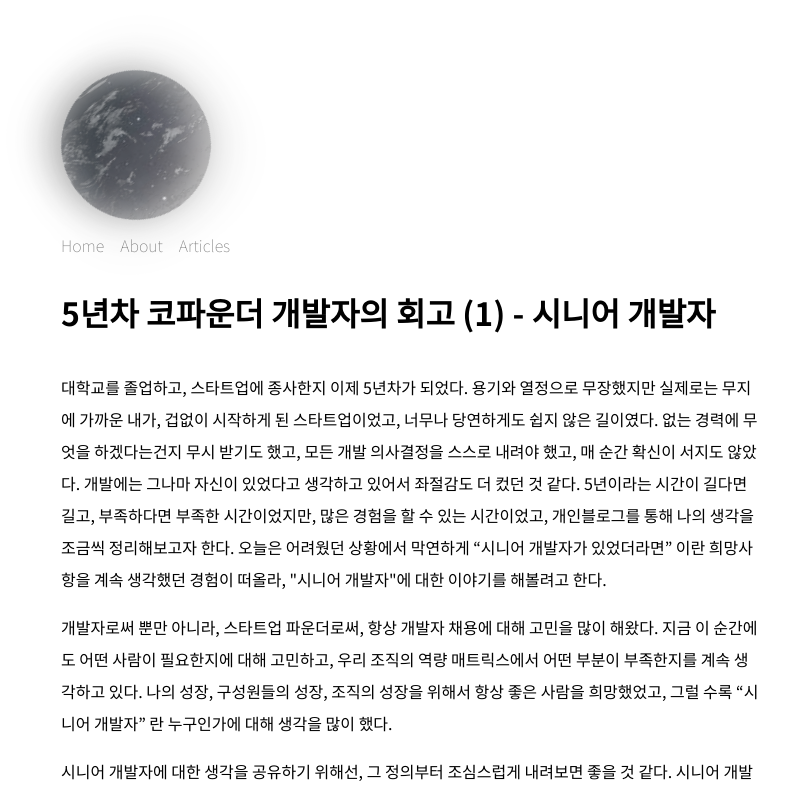
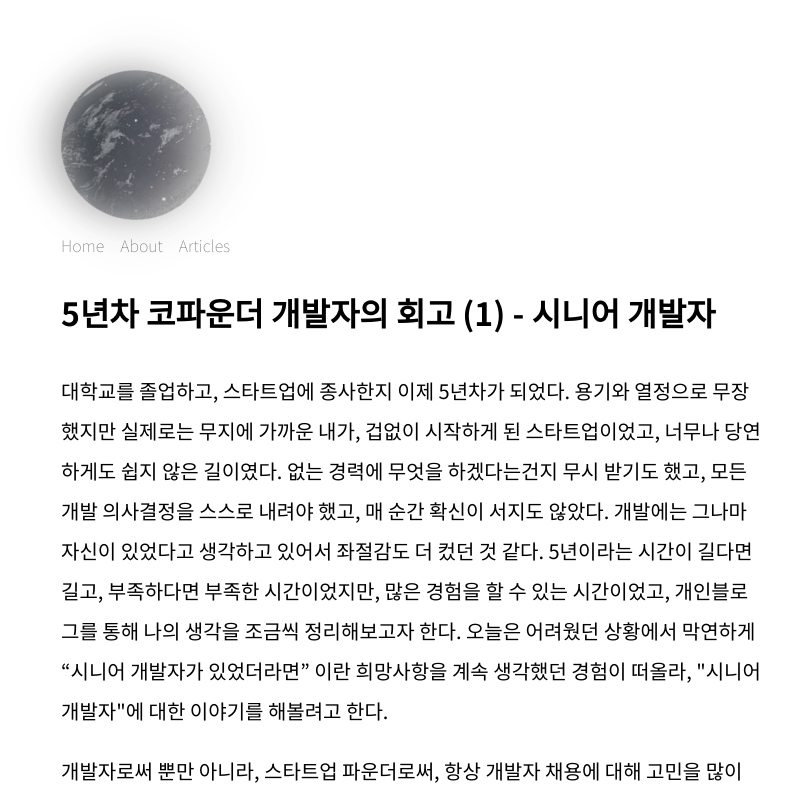
Before and after one commit to OrangeNebula/nebula-blog-app, a React (Create React App) app: page /articles/1 in a window 1280 px wide. Shown: the top 794 px of the page, without its empty margins (229-1019 px from the left). Built offline with nearby package versions, Linux system fonts and the light colour scheme.

Commit message:
[기능] FB Comment 기능 추가, deploy 커맨드 추가

```diff
--- a/package.json
+++ b/package.json
@@ -27,7 +27,8 @@
     "start": "react-scripts start",
     "build": "react-scripts build",
     "test": "react-scripts test",
-    "eject": "react-scripts eject"
+    "eject": "react-scripts eject",
+    "deploy": "yarn build && aws s3 sync build/ s3://orangenebula.io"
   },
   "eslintConfig": {
     "extends": [
--- a/public/index.html
+++ b/public/index.html
@@ -39,5 +39,7 @@
       To begin the development, run `npm start` or `yarn start`.
       To create a production bundle, use `npm run build` or `yarn build`.
     -->
+    <div id="fb-root"></div>
+    <script async defer crossorigin="anonymous" src="https://connect.facebook.net/en_US/sdk.js#xfbml=1&version=v11.0" nonce="IRKdwHVM"></script>
   </body>
 </html>
--- a/src/Article/components/ArticleContent.module.css
+++ b/src/Article/components/ArticleContent.module.css
@@ -4,6 +4,7 @@
 
 .Wrap p {
     line-height: 2.0em;
+    font-size: 20px;
 }
 
 .Wrap ul {
@@ -18,3 +19,12 @@
 .Wrap img {
     width: 100%;
 }
+
+.Comment {
+    margin-top: 60px;
+    margin-bottom: 40px;
+}
+
+.Comment iframe {
+    width: 100%;
+}
--- a/src/Article/components/ArticleContent.tsx
+++ b/src/Article/components/ArticleContent.tsx
@@ -1,13 +1,24 @@
 import ReactMarkdown from 'react-markdown';
+import { useEffect } from 'react';
 import Title from '../../Core/components/Typography/Title';
 import styles from './ArticleContent.module.css';
 
 interface Props {
+  id: number;
   title: string;
   contents: string;
 }
 
-function ArticleContent({ title, contents }: Props) {
+function ArticleContent({ title, contents, id }: Props) {
+  useEffect(() => {
+    try {
+      // @ts-ignore
+      // eslint-disable-next-line no-undef
+      FB.XFBML.parse();
+    } catch (err) {
+      console.error(err);
+    }
+  }, []);
   return (
     <div>
       <Title>
@@ -18,6 +29,14 @@ function ArticleContent({ title, contents }: Props) {
       <ReactMarkdown className={styles.Wrap}>
         { contents }
       </ReactMarkdown>
+      <div className={styles.Comment}>
+        <div
+          className="fb-comments"
+          data-href={`https://orangenebula.io/articles/${id}`}
+          data-width="100%"
+          data-numposts="5"
+        />
+      </div>
     </div>
   );
 }
--- a/src/Article/pages/ViewArticle.tsx
+++ b/src/Article/pages/ViewArticle.tsx
@@ -34,7 +34,11 @@ export function ViewArticle({ repository }: Props) {
       }
       {
         article && (
-          <ArticleContent title={article.title} contents={article.contents} />
+          <ArticleContent
+            title={article.title}
+            contents={article.contents}
+            id={article.id}
+          />
         )
       }
     </>
```
